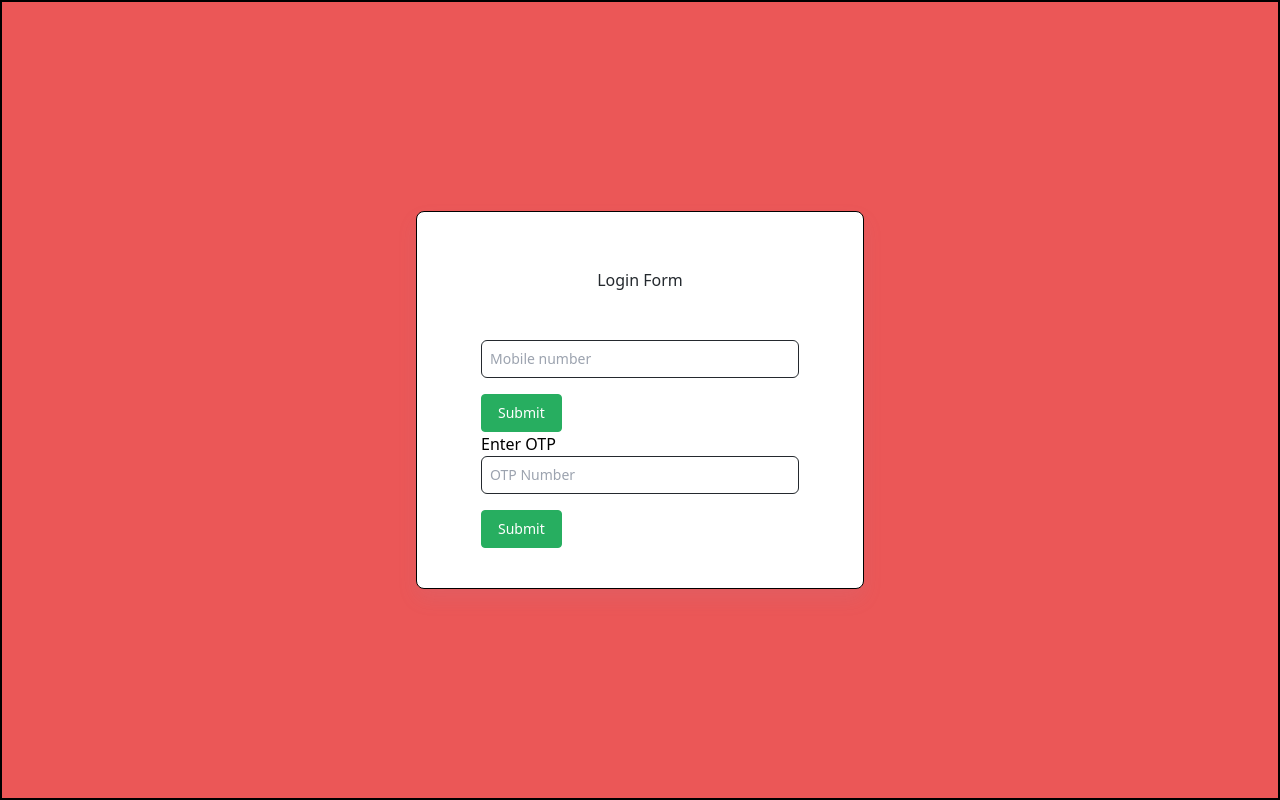
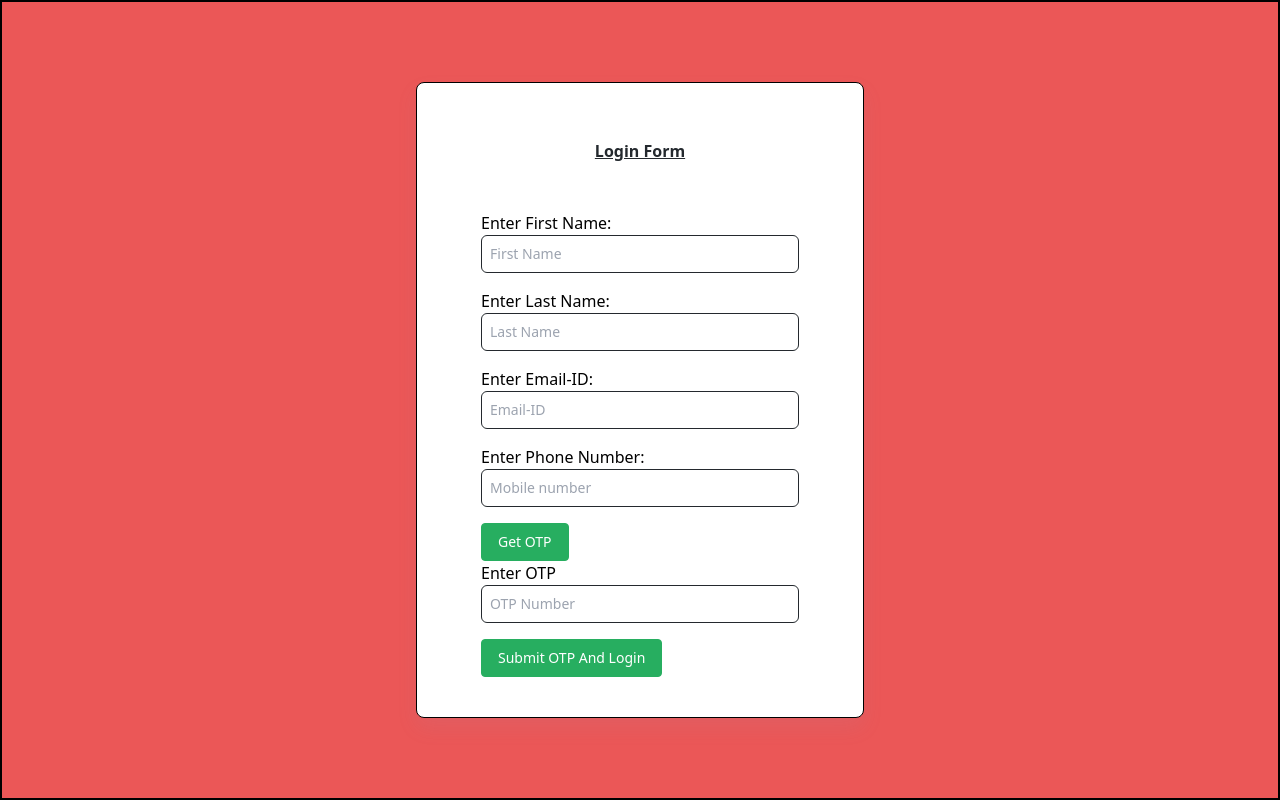
Before and after one commit to Rohan-060302/otploginpage, a React (Create React App) app: page / in a window 1280 px wide. Built offline with nearby package versions, Linux system fonts and the light colour scheme.

Commit message:
Update App.js

```diff
--- a/src/App.js
+++ b/src/App.js
@@ -58,19 +58,29 @@ function App() {
   return (
     <div className='h-screen flex bg-red border-2'>
       <div className='w-full max-w-md m-auto bg-white rounded-lg border border-primaryBorder shadow-default py-10 px-16'>
-        <h2 className='font-medium text-primary mt-4 mb-12 text-center'>Login Form</h2>
+        <h1 className='font-large text-primary mt-4 mb-12 text-center'><b><u>Login Form</u></b></h1>
         <form onSubmit={onSignInSubmit}>
-          <div id="sign-in-button"></div>
+        <div id="sign-in-button"></div>
+        Enter First Name:
+        <input type="text" placeholder='First Name' className={`w-full p-2 text-primary border rounded-md outline-none text-sm transition duration-150 ease-in-out mb-4`}
+            required />
+         Enter Last Name:
+            <input type="text" placeholder='Last Name' className={`w-full p-2 text-primary border rounded-md outline-none text-sm transition duration-150 ease-in-out mb-4`}
+            required />
+          Enter Email-ID:
+            <input type="email" placeholder='Email-ID' className={`w-full p-2 text-primary border rounded-md outline-none text-sm transition duration-150 ease-in-out mb-4`}
+            required />
+          Enter Phone Number:
           <input type="number" name={mobileNumber} placeholder="Mobile number" className={`w-full p-2 text-primary border rounded-md outline-none text-sm transition duration-150 ease-in-out mb-4`}
             required onChange={(e) => setMobileNumber(e.target.value)} />
-          <button type="submit" className={`bg-green py-2 px-4 text-sm text-white rounded border border-green focus:outline-none focus:border-green-dark`}>Submit</button>
+          <button type="submit" className={`bg-green py-2 px-4 text-sm text-white rounded border border-green focus:outline-none focus:border-green-dark`}>Get OTP</button>
         </form>
 
         <h2>Enter OTP</h2>
         <form onSubmit={onSubmitOTP}>
           <input type="number" name={otp} placeholder="OTP Number" className={`w-full p-2 text-primary border rounded-md outline-none text-sm transition duration-150 ease-in-out mb-4`}
             required onChange={(e) => setOtp(e.target.value)} />
-          <button type="submit" className={`bg-green py-2 px-4 text-sm text-white rounded border border-green focus:outline-none focus:border-green-dark`}>Submit</button>
+          <button type="submit" className={`bg-green py-2 px-4 text-sm text-white rounded border border-green focus:outline-none focus:border-green-dark`}>Submit OTP And Login</button>
         </form>
       </div>
     </div>
```
